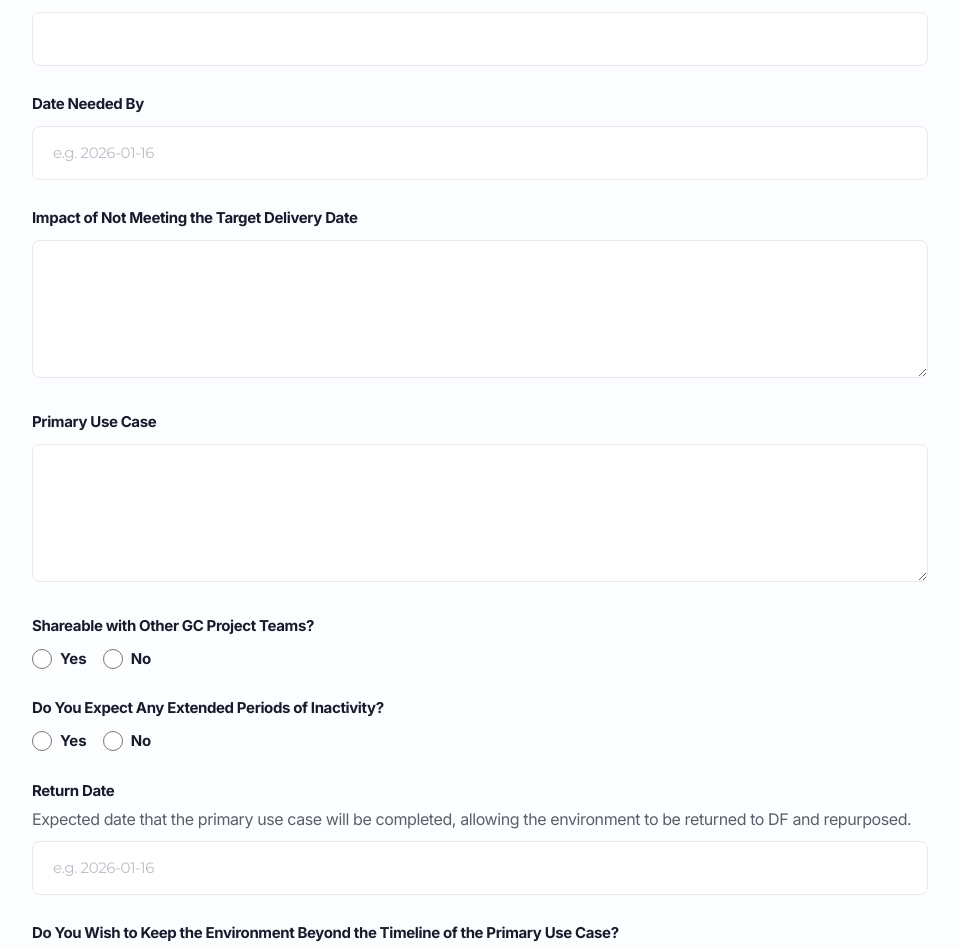
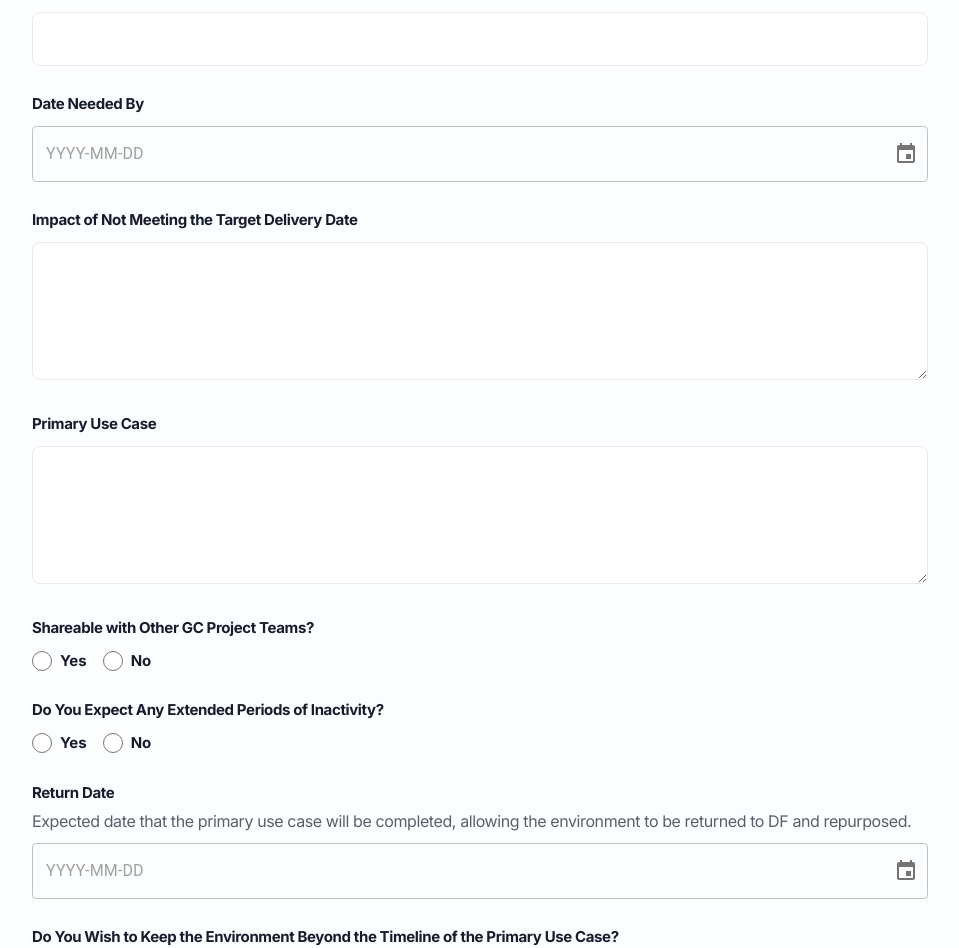
Before and after one commit to r-chel-i/ado-query-creator, a React (Vite) app: page /ado-query-creator/environment-request in a window 1280 px wide. Shown: the part 806-1754 px from the top of the page, without its empty margins (160-1119 px from the left). Built offline with nearby package versions, Linux system fonts and the light colour scheme.

Commit message:
Change date text inputs to date pickers

```diff
--- a/client/pages/EnvironmentRequest.tsx
+++ b/client/pages/EnvironmentRequest.tsx
@@ -1,38 +1,45 @@
+/***
+ * Environment Request Form (front-end)
+ *
+ * Form fields:
+ * requestorName: Requestor Name - Text field (single line)
+ * requestorEmail: Requestor Email - Text field (single line)
+ * opi: OPI - Text field (single line)
+ * department: Department - Text field (single line)
+ * dateRequest: Date of Request - Date/Time (automatic)
+ * projectWorkstream: Project Workstream - Text field (single line)
+ * dateNeededBy: Date Needed By - Date/Time
+ * impactTargetDate: Impact of Not Meeting Target Delivery Date - Text field (multi-line)
+ * primaryUseCase: Primary Use Case - Text field (multi-line)
+ * shareable: Shareable - Boolean
+ * shareableJustification: Justification for Not Being Shareable - Text field (multi-line), only if shareable is false
+ * expectsInactivity: Expects Periods of Inactivity - Boolean
+ * inactivityTimeline:Timeline and Duration of Inactivity - Text field (multi-line), only if expectsInactivity is true
+ * returnDate: Return Date - Date/Time
+ * keepEnvironment: Wants to Keep Environment - Boolean
+ * keepEnvironmentJustification: Justification for Keeping Environment - Text field (multi-line), only if keepEnvironment is true
+ * dayforceModulesFeatures: Dayforce Modules or Features Required - Text field (multi-line)
+ * dataRequirements: Data Requirements - Text field (multi-line)
+ * dataVolume: Approximate Data Volume - Text field (single line)
+ * intDataPop: Integration or Data Population - Text field (multi-line)
+ * specialConfigs: Special Configurations - Text field (multi-line)
+ * userCount: User Count - Text field (single line)
+ * userRolesAccess: User Roles and Access - Text field (multi-line)
+ * sponsorConfirmation: Business Sponsor Informed Confirmation - Boolean
+ * sponsorName: Business Sponsor Name - Text field (single line)
+ * sponsorEmail: Business Sponsor Email - Text field (single line)
+ * miscInfo: Misc Information - Text field (multi-line)
+ *
+*/
+
 import { useState } from "react";
 import { Header } from '../components/Header';
 import { Footer } from '../components/Footer';
-
-/*
-Form fields:
-
-requestorName: Requestor Name - Text field (single line)
-requestorEmail: Requestor Email - Text field (single line)
-opi: OPI - Text field (single line)
-department: Department - Text field (single line)
-dateRequest: Date of Request - Date/Time (automatic)
-projectWorkstream: Project Workstream - Text field (single line)
-dateNeededBy: Date Needed By - Date/Time
-impactTargetDate: Impact of Not Meeting Target Delivery Date - Text field (multi-line)
-primaryUseCase: Primary Use Case - Text field (multi-line)
-shareable: Shareable - Boolean
-shareableJustification: Justification for Not Being Shareable - Text field (multi-line), only if shareable is false
-expectsInactivity: Expects Periods of Inactivity - Boolean
-inactivityTimeline:Timeline and Duration of Inactivity - Text field (multi-line), only if expectsInactivity is true
-returnDate: Return Date - Date/Time
-keepEnvironment: Wants to Keep Environment - Boolean
-keepEnvironmentJustification: Justification for Keeping Environment - Text field (multi-line), only if keepEnvironment is true
-dayforceModulesFeatures: Dayforce Modules or Features Required - Text field (multi-line)
-dataRequirements: Data Requirements - Text field (multi-line)
-dataVolume: Approximate Data Volume - Text field (single line)
-intDataPop: Integration or Data Population - Text field (multi-line)
-specialConfigs: Special Configurations - Text field (multi-line)
-userCount: User Count - Text field (single line)
-userRolesAccess: User Roles and Access - Text field (multi-line)
-sponsorConfirmation: Business Sponsor Informed Confirmation - Boolean
-sponsorName: Business Sponsor Name - Text field (single line)
-sponsorEmail: Business Sponsor Email - Text field (single line)
-miscInfo: Misc Information - Text field (multi-line)
-*/
+import { ThemeProvider, createTheme } from '@mui/material/styles';
+import { LocalizationProvider } from '@mui/x-date-pickers/LocalizationProvider';
+import { AdapterDayjs } from '@mui/x-date-pickers/AdapterDayjs';
+import { DatePicker } from '@mui/x-date-pickers/DatePicker';
+import dayjs from 'dayjs';
 
 export default function EnvironmentRequest() {
 
@@ -287,13 +294,43 @@ export default function EnvironmentRequest() {
               <label className="text-ado-text font-inter text-15 font-bold leading-7 tracking-tight">
                 Date Needed By
               </label>
-              <input
-                type="text"
-                placeholder="e.g. 2026-01-16"
-                value={dateNeededBy}
-                onChange={(e) => setDateNeededBy(e.target.value)}
-                className="w-full px-5 py-3 bg-white border border-ado-border rounded-lg text-ado-text font-montserrat text-15 leading-7 tracking-tight placeholder:opacity-70 focus:outline-none focus:ring-2 focus:ring-ado-primary focus:border-ado-primary"
-              />
+              <LocalizationProvider dateAdapter={AdapterDayjs}>
+                <ThemeProvider
+                  theme={createTheme({
+                    components: {
+                      MuiTextField: {
+                        styleOverrides: {
+                          root: {
+                            backgroundColor: '#ffffff',
+                            border: '1px solid #e5e7eb',
+                            borderRadius: '0.5rem',
+                          },
+                        },
+                      },
+                      MuiOutlinedInput: {
+                        styleOverrides: {
+                          root: {
+                            '& .MuiOutlinedInput-notchedOutline': {
+                              border: 'none',
+                            },
+                          },
+                        },
+                      },
+                    },
+                  })}
+                >
+                  <DatePicker
+                    value={dateNeededBy ? dayjs(dateNeededBy) : null}
+                    onChange={(newValue) => {
+                      setDateNeededBy(newValue ? newValue.toISOString() : "");
+                    }}
+                    format="YYYY-MM-DD"
+                    slotProps={{
+                      textField: { fullWidth: true, variant: "outlined" }
+                    }}
+                  />
+                </ThemeProvider>
+              </LocalizationProvider>
             </div>
 
             {/* Impact Input */}
@@ -435,13 +472,43 @@ export default function EnvironmentRequest() {
               <label className="text-ado-text font-inter text-12 leading-7 tracking-tight opacity-70">
                 Expected date that the primary use case will be completed, allowing the environment to be returned to DF and repurposed.
               </label>
-              <input
-                type="text"
-                placeholder="e.g. 2026-01-16"
-                value={returnDate}
-                onChange={(e) => setReturnDate(e.target.value)}
-                className="w-full px-5 py-3 bg-white border border-ado-border rounded-lg text-ado-text font-montserrat text-15 leading-7 tracking-tight placeholder:opacity-70 focus:outline-none focus:ring-2 focus:ring-ado-primary focus:border-ado-primary"
-              />
+              <LocalizationProvider dateAdapter={AdapterDayjs}>
+                <ThemeProvider
+                  theme={createTheme({
+                    components: {
+                      MuiTextField: {
+                        styleOverrides: {
+                          root: {
+                            backgroundColor: '#ffffff',
+                            border: '1px solid #e5e7eb',
+                            borderRadius: '0.5rem',
+                          },
+                        },
+                      },
+                      MuiOutlinedInput: {
+                        styleOverrides: {
+                          root: {
+                            '& .MuiOutlinedInput-notchedOutline': {
+                              border: 'none',
+                            },
+                          },
+                        },
+                      },
+                    },
+                  })}
+                >
+                  <DatePicker
+                    value={returnDate ? dayjs(returnDate) : null}
+                    onChange={(newValue) => {
+                      setReturnDate(newValue ? newValue.toISOString() : "");
+                    }}
+                    format="YYYY-MM-DD"
+                    slotProps={{
+                      textField: { fullWidth: true, variant: "outlined" }
+                    }}
+                  />
+                </ThemeProvider>
+              </LocalizationProvider>
             </div>
 
             {/* Keep Environment Input */}
--- a/package.json
+++ b/package.json
@@ -21,9 +21,14 @@
     "typecheck": "tsc"
   },
   "dependencies": {
+    "@emotion/react": "^11.14.0",
+    "@emotion/styled": "^11.14.1",
     "@fontsource/inter": "^5.2.6",
     "@fontsource/montserrat": "^5.2.6",
+    "@mui/material": "^7.3.8",
+    "@mui/x-date-pickers": "^8.27.2",
     "axios": "^1.11.0",
+    "dayjs": "^1.11.19",
     "dotenv": "^17.2.1",
     "express": "^5.1.0",
     "zod": "^3.25.76"
```
Also changed, not shown: 2 other files (tests, documents, lock files or other folders).
